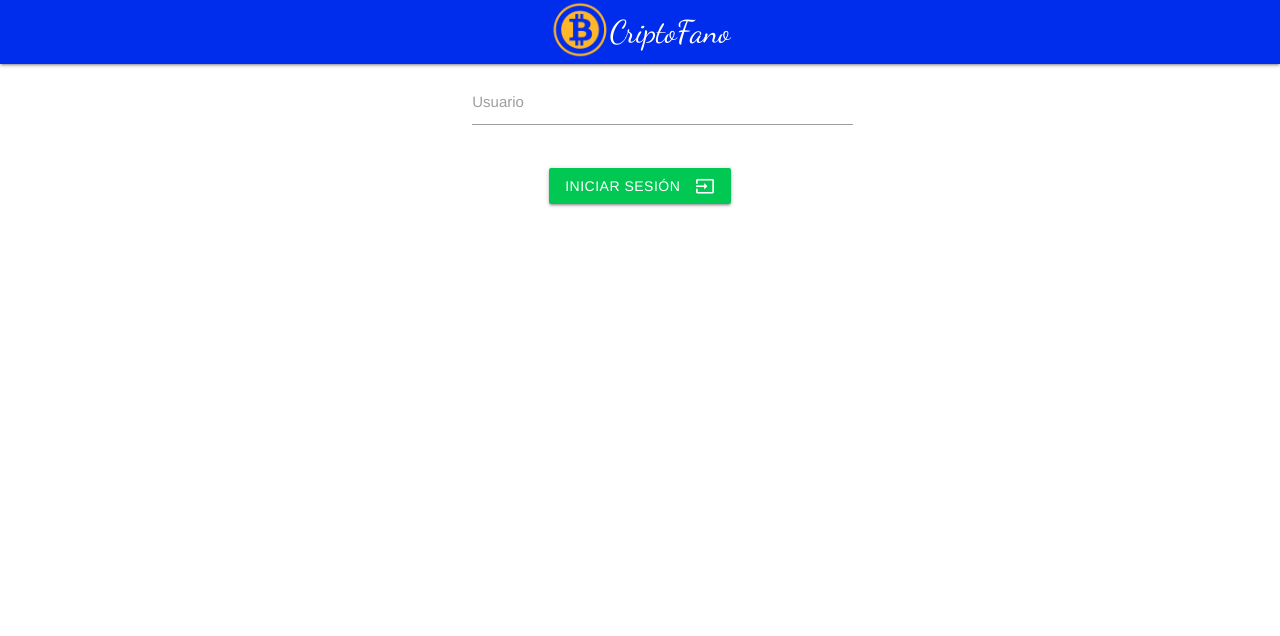
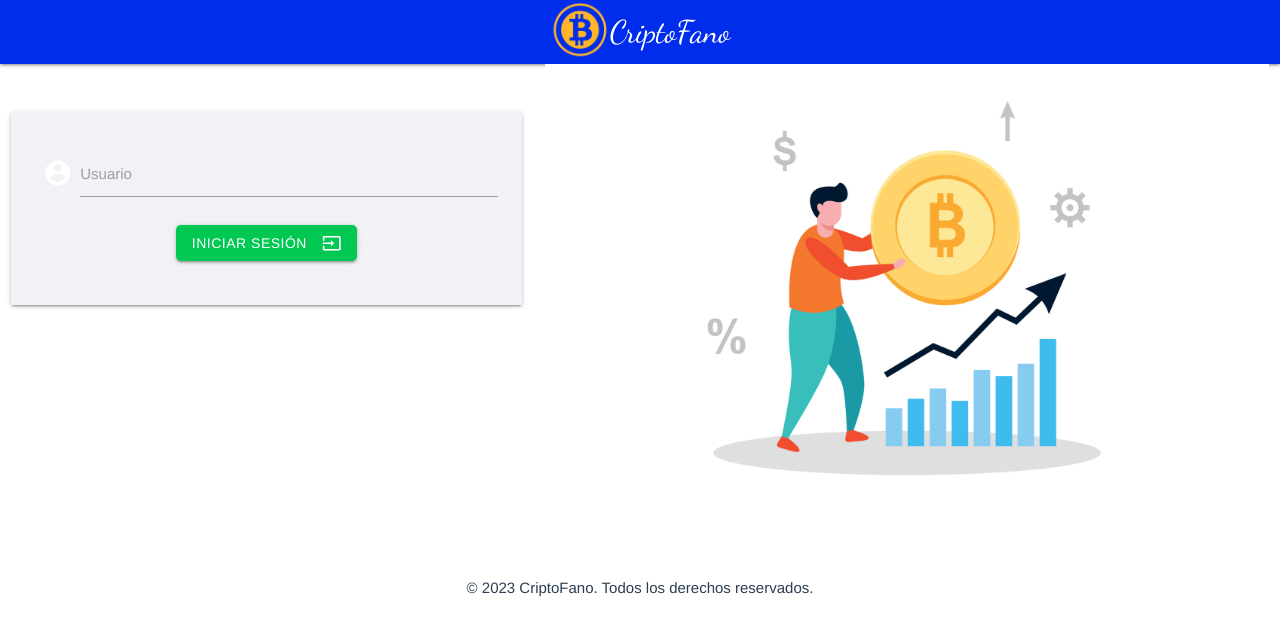
Before and after one commit to Fanoo211/page-cripto, a Vue app: page / in a window 1280 px wide. Shown: the top 636 px of the page. Built offline with nearby package versions, Linux system fonts and the light colour scheme; a web font is replaced by a local one.

Commit message:
login mejorado

```diff
--- a/src/components/Login.vue
+++ b/src/components/Login.vue
@@ -1,26 +1,41 @@
 <template>
-  <div class="container">
+<div>
   <div class="row">
-      <div class="col s12 m6 offset-m3">
-        <form @submit.prevent="iniciarSesion" class="center-align">
-          <div class="row">
-            <div class="input-field col s12">
+
+    <div class="col s12 m5 l5" style="margin-top: 40px;">
+      <div class="card">
+        <div class="card-content fondo">
+          <form @submit.prevent="iniciarSesion">
+              <div class="input-field">
                 <i class="material-icons prefix white-text">account_circle</i>
-              <input id="usuario" type="text" class="validate white" v-model="usuario">
+                <input id="usuario" type="text" class="validate" v-model="usuario">
                 <label for="usuario">Usuario</label>
-            </div>
               </div>
 
             <div class="row">
-            <div class="col s12">
                 <button type="submit" class="btn waves-effect waves-light green accent-4">INICIAR SESIÓN<i class="material-icons right">input</i></button>
-            </div>
             </div>
           </form>
         </div>
       </div>
     </div>
+
+    <div class="col s12 m7 l7">
+      <img src="../assets/fondo-login.jpg" alt="Imagen" class="responsive-img">
+    </div>
+
+  </div>
+
+   <!-- Footer de inicio de sesión -->
+  <div class="row">
+    <div class="col s12 center-align">
+      <p class="white-text">.</p>
+      <p>© 2023 CriptoFano. Todos los derechos reservados.</p>
+    </div>
+  </div>
+</div>
 </template>
+
 
 
 <script>
@@ -41,7 +56,7 @@ export default{
 }
 </script>
 
-<style>
+<style scoped>
 /* Personalización del formulario */
 .input-field {
   margin-bottom: 20px;
@@ -58,12 +73,12 @@ export default{
 
   /* label focus color */
   .input-field input[type=text]:focus + label {
-     color: #ffffff !important;
+    color: #002CEB !important;
   }
   /* label underline focus color */
   .input-field input[type=text]:focus {
     border-bottom: 1px solid gainsboro !important;
-     box-shadow: 0 1px 0 0 #ffffff !important;
+    box-shadow: 0 1px 0 0 #002CEB !important;
   }
   /* valid color */
   .input-field input[type=text].valid {
@@ -77,7 +92,12 @@ export default{
   }
   /* icon prefix focus color */
   .input-field .prefix.active {
-     color: #ffffff !important;
+    color: #002CEB !important;
+  }
+
+
+.fondo{
+  background-color: #f0f2f5;
 }
 
 </style>
```
Lines whose indentation alone changed are shown as unchanged.
